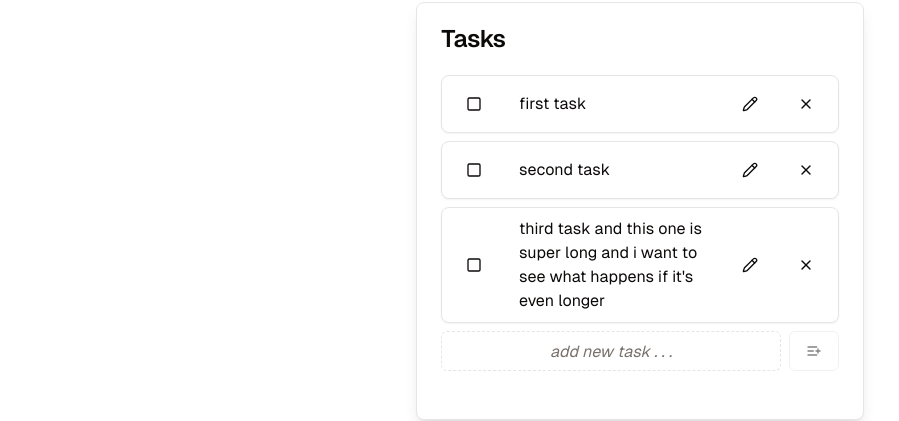
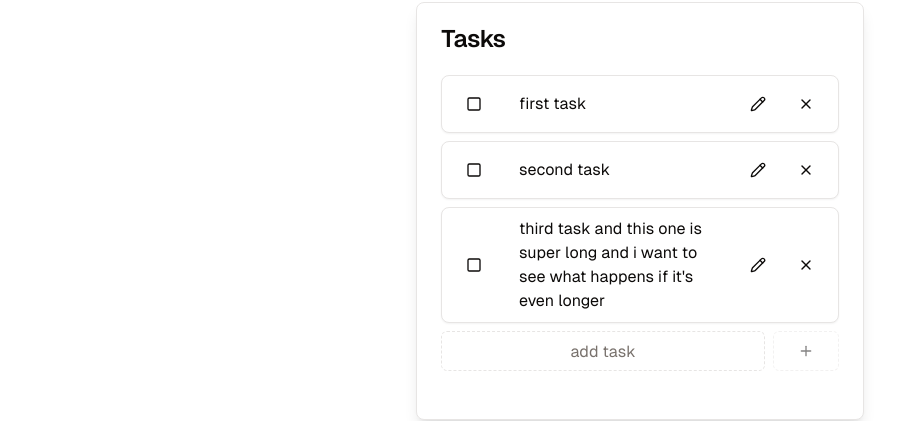
Before and after one commit to DNNYVST/pomodoro-app, a Next.js app: page / in a window 1280 px wide. Shown: the part 446-867 px from the top of the page, without its empty margins (0-899 px from the left). Built offline with nearby package versions, Linux system fonts and the light colour scheme.

Commit message:
accessibility updates

```diff
--- a/src/components/tasks/editable-task.tsx
+++ b/src/components/tasks/editable-task.tsx
@@ -4,7 +4,14 @@ import { useState } from "react";
 import { Card, CardContent } from "@/components/ui/card";
 import { Button } from "@/components/ui/button";
 import { Input } from "@/components/ui/input";
-import { Square, SquareCheck, Pencil, PencilOff, Save, X } from "lucide-react";
+import {
+  Square,
+  SquareCheckBig,
+  Pencil,
+  PencilOff,
+  Save,
+  X,
+} from "lucide-react";
 import { Task } from "./types";
 
 interface EditableTaskProps extends Task {
@@ -31,6 +38,8 @@ const EditableTask = ({
       <CardContent className="p-2">
         <div className="flex flex-row items-center gap-x-2">
           <Button
+            id={`toggle-task${id}-completed-button`}
+            aria-label="toggle task completed button"
             variant="ghost"
             className={`transition-opacity duration-300 ${
               completed && "opacity-50"
@@ -40,7 +49,8 @@ const EditableTask = ({
             }
             aria-disabled={editMode}
           >
-            {completed ? <SquareCheck /> : <Square />}
+            {completed ? <SquareCheckBig /> : <Square />}
+            <span className="sr-only">Toggle task completed</span>
           </Button>
           <span className="flex flex-1 text-wrap w-min">
             {editMode ? (
@@ -73,8 +83,11 @@ const EditableTask = ({
               </span>
             )}
           </span>
+          <span>
             {editMode ? (
               <Button
+                id="save-edited-task-text-button"
+                aria-label="save edited task text button"
                 variant="ghost"
                 className="ml-auto transition-opacity duration-300"
                 aria-disabled={completed || !editedText.trim()}
@@ -84,24 +97,32 @@ const EditableTask = ({
                 }}
               >
                 <Save />
+                <span className="sr-only">Save task</span>
               </Button>
             ) : (
               <Button
+                id="edit-task-text-button"
+                aria-label="edit task text button"
                 variant="ghost"
                 className="ml-auto transition-opacity duration-300"
                 aria-disabled={completed}
                 onClick={() => setEditMode((editMode) => !editMode)}
               >
                 {completed ? <PencilOff /> : <Pencil />}
+                <span className="sr-only">Edit task</span>
               </Button>
             )}
             <Button
+              id="delete-task-button"
+              aria-label="delete task button"
               variant="ghost"
               className="ml-auto"
               onClick={() => deleteTask(id)}
             >
               <X />
+              <span className="sr-only">Delete task</span>
             </Button>
+          </span>
         </div>
       </CardContent>
     </Card>
--- a/src/components/tasks/task-list.tsx
+++ b/src/components/tasks/task-list.tsx
@@ -11,7 +11,7 @@ import {
 import { Button } from "@/components/ui/button";
 import { Input } from "@/components/ui/input";
 import EditableTask from "./editable-task";
-import { ListPlus } from "lucide-react";
+import { Plus } from "lucide-react";
 import { Task } from "./types";
 
 const TaskList = () => {
@@ -68,8 +68,8 @@ const TaskList = () => {
             id="add-new-task-input"
             aria-label="add new task input"
             value={newTaskText}
-            className="placeholder:italic border-dashed py-2 text-center"
-            placeholder="add new task . . ."
+            className="border-dashed py-2 text-center"
+            placeholder="add task"
             onChange={(e) => setNewTaskText(e.target.value)}
             onKeyDown={(e) => {
               if (e.key === "Enter" && !!newTaskText.trim()) {
@@ -79,15 +79,18 @@ const TaskList = () => {
             }}
           />
           <Button
+            id="add-new-task-button"
+            aria-label="add new task button"
             variant="outline"
-            className="w-fit"
+            className="w-fit px-6 aria-disabled:border-dashed"
             onClick={() => {
               addTask(newTaskText.trim());
               setNewTaskText("");
             }}
             aria-disabled={!newTaskText.trim()}
           >
-            <ListPlus />
+            <Plus />
+            <span className="sr-only">Add new task</span>
           </Button>
         </span>
       </CardContent>
```
Lines whose indentation alone changed are shown as unchanged.
